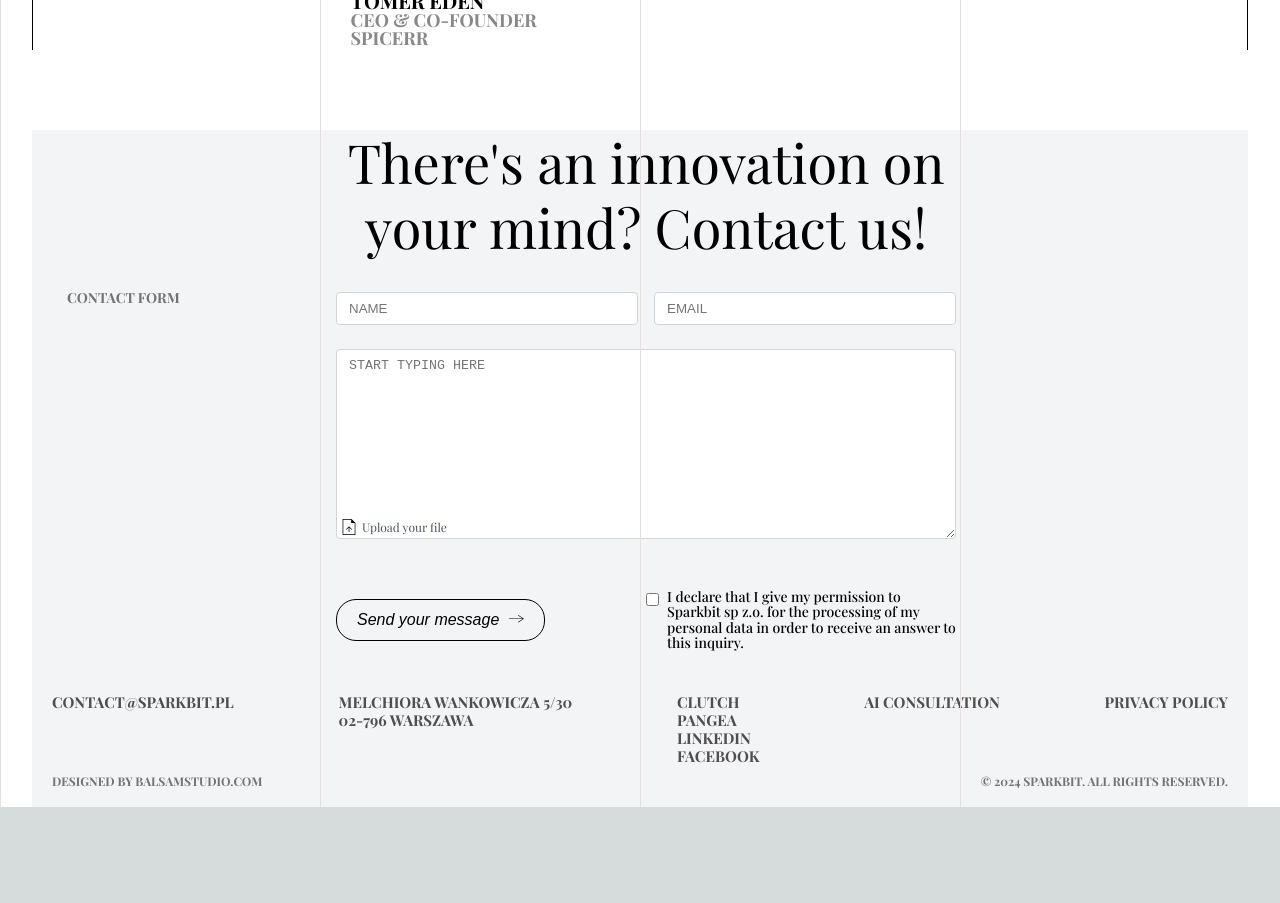
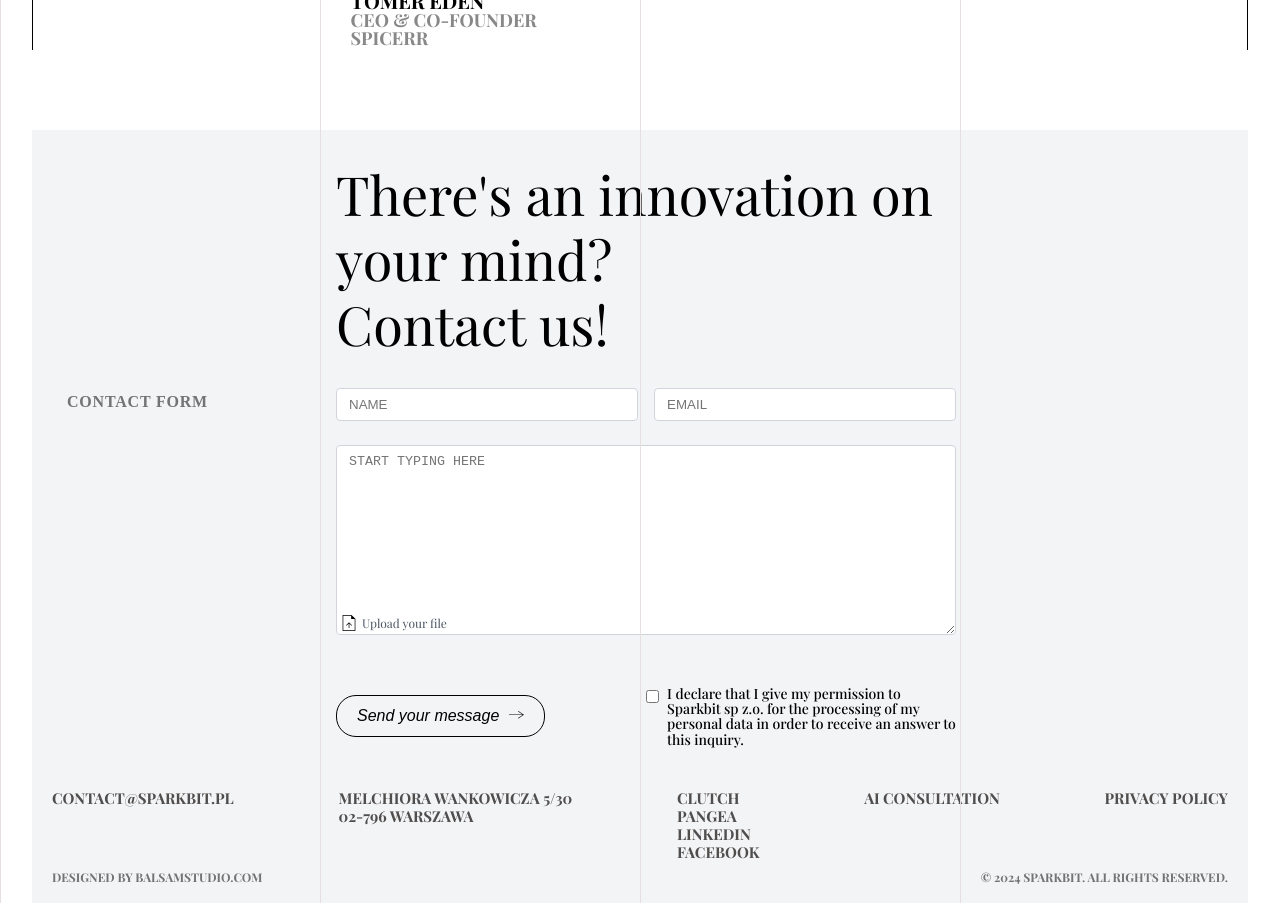
Before and after one commit to Shubham-SumFactor/project-sparkbit, a Next.js app: page / in a window 1280 px wide. Shown: the part 6180-7083 px from the top of the page. Before the commit the page ends 6987 px from the top, so only its background shows below. Built offline with nearby package versions, Linux system fonts and the light colour scheme; a web font is replaced by a local one.

Commit message:
UI updated for contact us

```diff
--- a/pages/components/contactUs/ContactUs.module.css
+++ b/pages/components/contactUs/ContactUs.module.css
@@ -12,15 +12,17 @@
 }
 
 .sideHeading {
-    font-size: 14px;
-    font-weight: 700;
-    /* letter-spacing: 0.14px; */
-    line-height: 15.4px;
-    color: #737373;
     display: flex;
     padding-left: 35px;
-    padding-top: 10rem;
+    padding-top: 16.5rem;
     /* justify-content: center; */
+    font-family: serif;
+    font-size: 16px;
+    color: #737373;
+    font-weight: 900;
+    line-height: 1;
+    margin-bottom: 1rem;
+    letter-spacing: 0.05rem;
 
 }
 
@@ -31,11 +33,14 @@
 .title {
     font-weight: bold;
     margin-bottom: 2rem;
+    margin-top: 2rem;
     text-align: center;
     font-size: 54px;
     font-weight: 350;
     /* letter-spacing: -3px; */
     line-height: 1.2;
+    word-break: normal;
+    text-align: left;
 }
 
 .form {
@@ -56,6 +61,7 @@
     padding: 0.5rem 0.75rem;
     border: 1px solid #d1d5db;
     border-radius: 0.25rem;
+    background-color: white;
 }
 
 .textarea {
--- a/pages/components/contactUs/ContactUs.tsx
+++ b/pages/components/contactUs/ContactUs.tsx
@@ -29,7 +29,7 @@ export default function ContactUs() {
                 <h3 className={styles.sideHeading}>CONTACT FORM</h3>
 
                 <div className={styles.wrapper}>
-                    <h2 className={styles.title}>There's an innovation on your mind? Contact us!</h2>
+                    <h2 className={styles.title}>There's an innovation on your mind? <br></br>Contact us!</h2>
                     <form onSubmit={handleSubmit} className={styles.form}>
                         <div className={styles.inputGroup}>
                             <input
```
